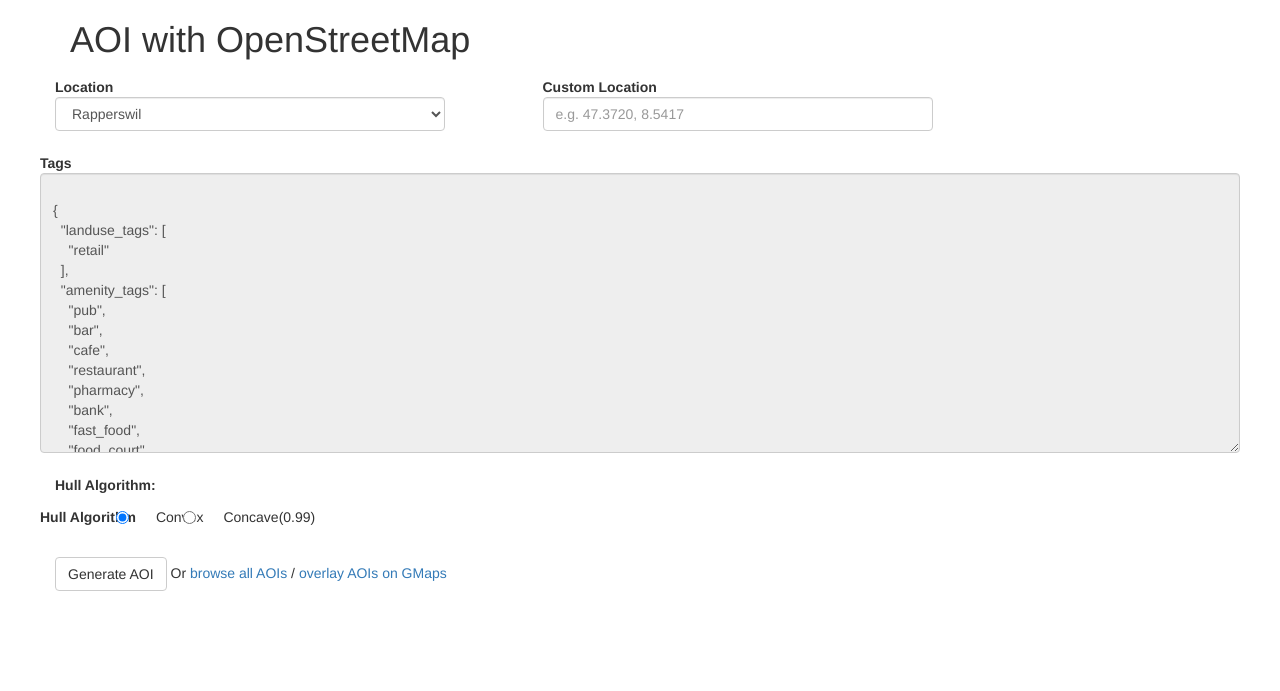
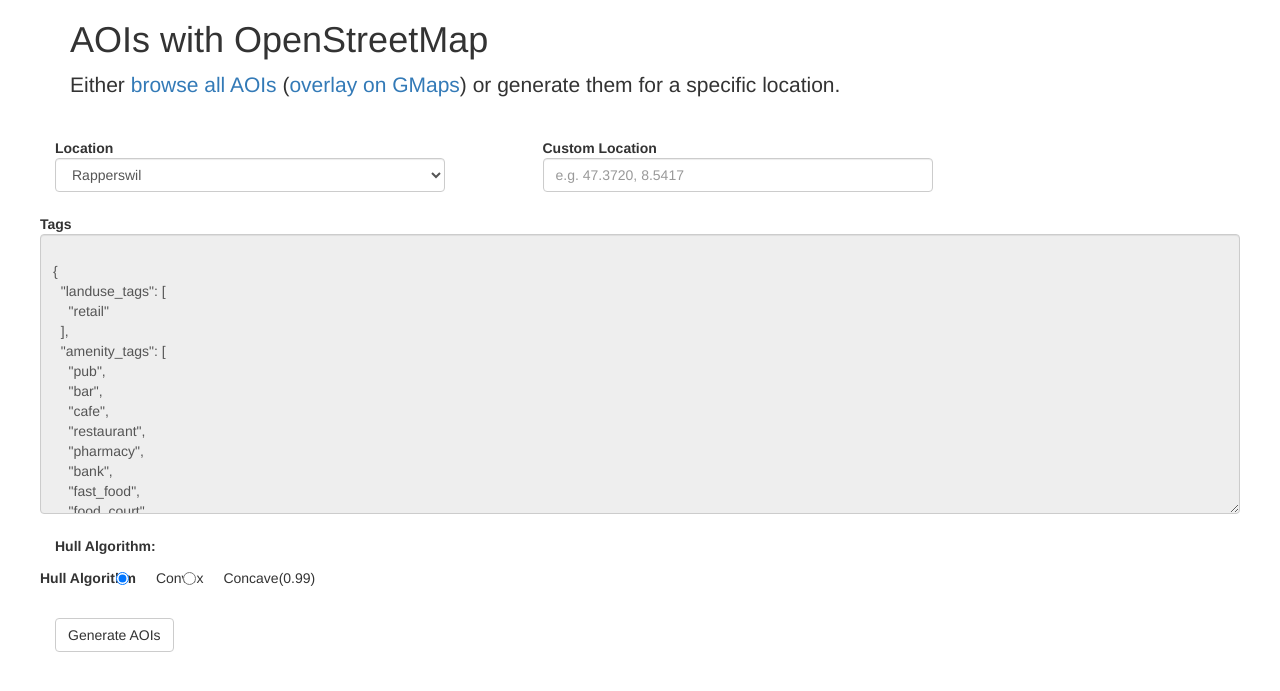
Before and after one commit to geometalab/aoi-osm, a Flask app: page / in a window 1280 px wide. Shown: the top 691 px of the page. Run offline with Flask 2, Linux system fonts and the light colour scheme; some libraries are stand-ins or nearby versions.

Commit message:
:nail_care:

```diff
--- a/import/scripts/create_aois.sql
+++ b/import/scripts/create_aois.sql
@@ -13,5 +13,5 @@ INSERT INTO aois (
     FROM pois, clusters
     WHERE ST_Within(geometry, clusters.hull)
   )
-  SELECT ST_ConcaveHull(ST_Union(geometry), 0.9) AS geometry FROM point_clusters_per_cluster WHERE cid IS NOT NULL GROUP BY cluster_id, cid
+  SELECT ST_ConcaveHull(ST_Union(geometry), 0.99) AS geometry FROM point_clusters_per_cluster WHERE cid IS NOT NULL GROUP BY cluster_id, cid
 )
--- a/webapp/app/forms.py
+++ b/webapp/app/forms.py
@@ -2,7 +2,7 @@ import json
 
 from flask_wtf import FlaskForm
 from wtforms import TextField, SelectField, SubmitField
-from wtforms.fields import StringField, IntegerField, RadioField
+from wtforms.fields import StringField, RadioField
 from wtforms.widgets import TextArea
 
 from app import settings
@@ -14,7 +14,7 @@ class AoiForm(FlaskForm):
     tags = StringField('Tags', widget=TextArea(), default=settings.DEFAULT_TAGS, render_kw={'readonly': True})
     hull_algorithm = RadioField('Hull Algorithm', choices=[('convex', 'Convex'), ('concave', 'Concave(0.99)')], default='convex')
 
-    submit = SubmitField('Generate AOI')
+    submit = SubmitField('Generate AOIs')
 
     def location_coordinates(self):
         location_str = self.location.data
--- a/webapp/app/static/style.css
+++ b/webapp/app/static/style.css
@@ -10,3 +10,8 @@
 .radio {
   display: inline-block !important;
 }
+
+.introduction {
+  font-size: 1.5em;
+  padding-bottom: 1em;
+}
--- a/webapp/app/templates/index.html
+++ b/webapp/app/templates/index.html
@@ -6,7 +6,12 @@
 
 {% block content %}
 <div class="container">
-  <h1>AOI with OpenStreetMap</h1>
+  <h1>AOIs with OpenStreetMap</h1>
+
+  <p class="introduction">
+  Either <a href="browse">browse all AOIs</a> (<a href="gmaps">overlay on
+    GMaps</a>) or generate them for a specific location.
+  </p>
 
   <form class="form form-horizontal" method="post" role="form">
     {{ form.hidden_tag() }}
@@ -38,8 +43,6 @@
 
     <div class="row">
       {{ wtf.form_field(form.submit) }}
-
-      Or <a href="browse">browse all AOIs</a> / <a href="gmaps">overlay AOIs on GMaps</a>
     </div>
   </form>
 </div>
```
Also changed, not shown: 1 other file.
